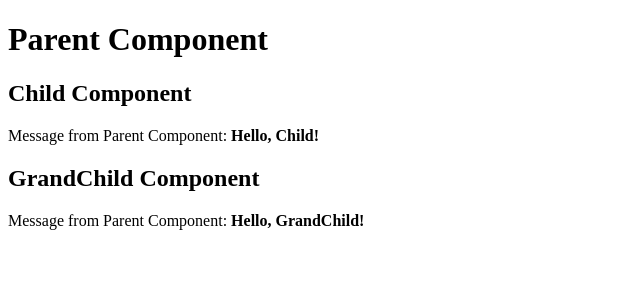
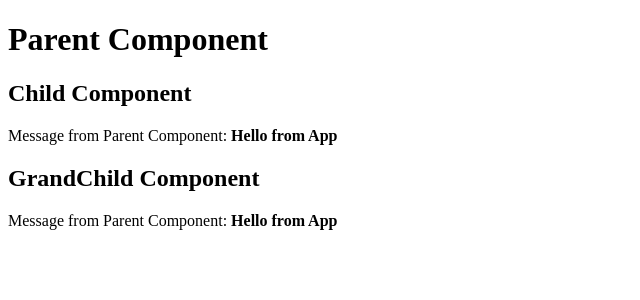
Before and after one commit to githubscientist/react-b47-b48, a React (Vite) app: page / in a window 1280 px wide. Shown: the top 300 px of the page, without its empty margins (0-640 px from the left). Built offline with nearby package versions, Linux system fonts and the light colour scheme.

Commit message:
context api

```diff
--- a/src/App.jsx
+++ b/src/App.jsx
@@ -1,17 +1,21 @@
-import React from 'react';
+import React, { createContext, useState } from 'react';
 import ChildComponent from './components/ChildComponent';
+
+// create a context
+const MessageContext = createContext();
 
 function App() {
 
-  // parent component data
-  const message = 'Hello, Child!';
+  const [message, setMessage] = useState('Hello from App');
 
   return (
     <div>
       <h1>Parent Component</h1>
-      <ChildComponent message={ message } />
+      <MessageContext.Provider value={ message }>
+        <ChildComponent />
+      </MessageContext.Provider>
     </div>
   )
 }
 
-export default App;
+export { App as default, MessageContext };
--- a/src/components/ChildComponent.jsx
+++ b/src/components/ChildComponent.jsx
@@ -1,17 +1,18 @@
-import React from 'react';
+import React, { useContext } from 'react';
 import GrandChildComponent from './GrandChildComponent';
+import { MessageContext } from '../App';
 
-function ChildComponent(props) {
+function ChildComponent() {
 
-    const message = 'Hello, GrandChild!';
-
-  return (
-      <>
-          <h2>Child Component</h2>
-          <p>Message from Parent Component: <b>{props.message}</b></p>
-          <GrandChildComponent message={ message } />
-      </>
-  )
+    const message = useContext(MessageContext);
+    const childMessage = 'Hello from Child';
+    return (
+        <>
+            <h2>Child Component</h2>
+            <p>Message from Parent Component: <b>{message}</b></p>
+            <GrandChildComponent />
+        </>
+    )
 }
 
 export default ChildComponent;
--- a/src/components/GrandChildComponent.jsx
+++ b/src/components/GrandChildComponent.jsx
@@ -1,6 +1,9 @@
-import React from 'react';
+import React, { useContext } from 'react';
+import { MessageContext } from '../App';
 
-function GrandChildComponent({message}) {
+function GrandChildComponent() {
+    const message = useContext(MessageContext);
+
   return (
       <div>
           <h2>GrandChild Component</h2>
```
